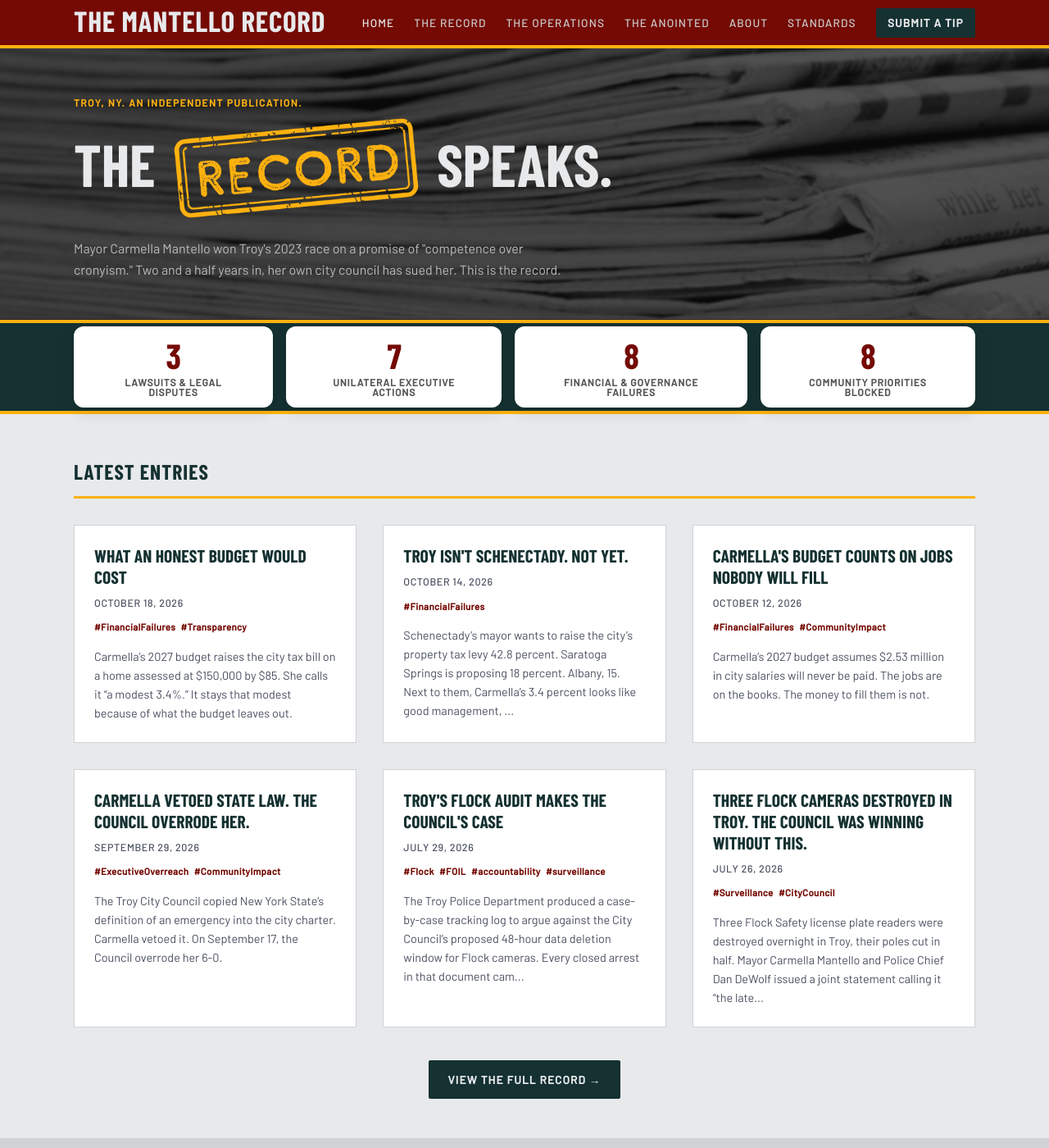
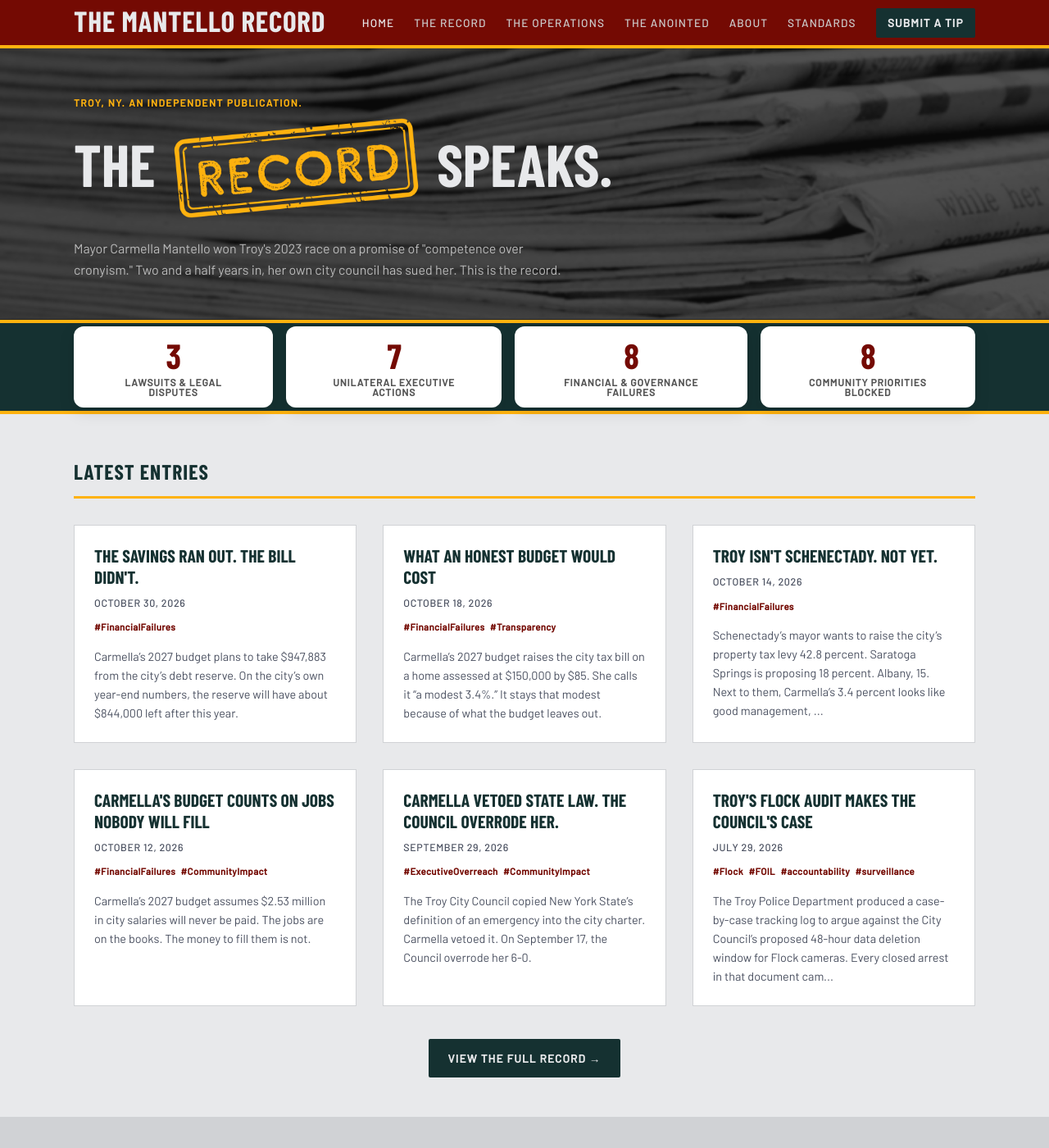
Before and after one commit to MdevitSEC/the-mantello-record, a Jekyll site: the page built from index.html, in a window 1280 px wide and 1400 px high. Shown: the whole window at 82% size. Built offline with Jekyll 4.4.1, drawn with Linux system fonts in a browser that asks for light colours; some web fonts are replaced; part of the change alters nothing that is shown.

Commit message:
Add The Savings Ran Out post and record entry
Co-Authored-By: Claude Opus 5.5 <noreply@anthropic.com>

```diff
--- /dev/null
+++ b/_posts/2026-10-30-savings-ran-out.md
@@ -0,0 +1,128 @@
+---
+layout: post
+title: "The Savings Ran Out. The Bill Didn't."
+date: 2026-10-30
+categories: ["Financial Failures"]
+---
+
+
+Carmella's 2027 budget plans to take $947,883 from the city's debt reserve. On the city's own year-end numbers, the reserve will have about $844,000 left after this year.
+
+Last year she held down the tax rate by paying $2 million of Troy's debt bill out of the same reserve. It held $2,844,434 at the end of 2025.
+
+Short: about $104,000. After that, the reserve is gone, and the full debt payment falls on property taxes.
+
+On October 15, at the Council's first hearing on the 2027 budget, City Auditor Jeff Nesich asked the Administration how much of the city's savings is left. "How much of that is money that can be spent?" Deputy Mayor Seamus Donnelly called the question "a political charade."
+
+---
+
+## How It Worked
+
+Troy pays its debt from a Debt Service Fund. Each year the General Fund sends money in, and the fund can draw on its own savings.
+
+In 2026, Carmella cut the General Fund's payment by $1.70 million and drew $2 million from savings instead. That kept the 2026 rate increase to 1.95%. City debt didn't shrink. The savings paid the bill so property taxes didn't have to.
+
+The reserve has been falling for years:
+
+| Year end | Debt reserve |
+|---|--:|
+| 2022 | $5.1 million |
+| 2023 | $4.40 million |
+| 2024 | $3.94 million |
+| 2025 | $2.84 million |
+
+The 2025 drop includes a $1.13 million adjustment the city's report doesn't explain.
+
+The city's quarterly financial reports leave the Debt Service Fund out. On October 22, the City Auditor asked that they start including it.
+
+For 2027, the General Fund's debt payment goes back up $1,718,444, to $5,200,968. That one line is 30% of the General Fund increase, and the biggest single reason the rate jumps 3.42%.
+
+---
+
+## The Other Savings
+
+Troy's finances are not in crisis. The State Comptroller gave Troy a fiscal stress score of 0, the best possible, for 2024 and 2025. Reserves have been healthy since 2022.
+
+The reserves that earned that score are now being spent. Since the 2026 budget was adopted, the city has drawn $2.15 million from General Fund savings:
+
+| Date | Amount | Purpose |
+|---|--:|---|
+| December 18, 2025 | $750,000 | City Hall move to the Proctor's building |
+| June 18, 2026 | $400,000 | Little Italy Marketplace funding gap |
+| August 20, 2026 | $1,000,000 | General Fund spending (Ordinance 36) |
+
+The December draw is already counted in the city's 2025 year-end figures. The 2026 draws total $1.4 million.
+
+On August 20, Comptroller Michael McNeff couldn't tell the Council how much unassigned fund balance, the money the city can spend freely, was left. "I honestly don't have that number in front of me," he said.
+
+If 2026 doesn't end with a matching surplus, that spendable balance falls to about 10% of spending, the line where the State Comptroller starts counting warning points.
+
+---
+
+## The Question Nobody Answered
+
+Jeff Nesich is the City Auditor, appointed by the Council. Every city payment, about 800 a month, needs his approval. In April, Carmella [declared an emergency](/2026/04/01/emergency-declaration-flock-cameras/) to pay Flock without his sign-off. He and the Council sued.
+
+On October 15, he asked the Administration to confirm the city's savings on the record. Last year's audit, he said, showed about $10 million in unassigned General Fund balance and $33 million in fund balances overall, much of it restricted. He wanted to know how much the city can actually spend.
+
+The Administration wouldn't say. Officials said the figures were in the city's reports and that "nobody over here is saying that that's not accurate," but they "did not come here prepared" to answer. Donnelly told the audience, "Your cronies can laugh behind me." Council President Sue Steele ended it: "Jeff is our staff person. He has every right to be here."
+
+Nesich also couldn't balance the city's budget transfers. The Water Fund sends $2,479,837 to the General Fund, and he couldn't find where the General Fund received it. He called it "probably just a technical matter" and offered to send his questions to the Administration.
+
+A week later, McNeff called it "another upload issue" in the city's financial software, where every line is keyed in by hand, and promised the Council corrected pages.
+
+The Administration wouldn't say how much Troy can spend. On October 22, the city's outside auditors did: $10.1 million.
+
+---
+
+## The Sales Tax That Didn't Come
+
+Sales tax is the General Fund's biggest source of money after property tax. In 2025, Troy budgeted $21.25 million and collected $20,337,897.
+
+Short: $912,103.
+
+For 2026 the Administration set the estimate at $22.0 million, 3.5% above the 2025 *budget*, a number the city never reached. Based on county collections through June, 2026 is on track to fall about $1 million short again.
+
+| Year | Budgeted | Collected |
+|---|--:|--:|
+| 2024 | $20,250,000 | $19,791,373 |
+| 2025 | $21,250,000 | $20,337,897 |
+| 2026 | $22,000,000 | tracking about $1 million short |
+| 2027 (proposed) | $21,600,000 | |
+
+Carmella's message says renegotiating the county sales tax deal "has already begun." No new deal has been signed. The 2027 estimate is still 6.2% above what Troy collected in 2025. If collections match 2025, the General Fund comes up $1,262,103 short.
+
+---
+
+## More Borrowing
+
+General Fund debt rose $9.8 million in a year, to $68.9 million. The 2027 capital plan adds $39.8 million in new borrowing.
+
+It also moves police cars from cash to credit. The $375,000 the city paid for patrol vehicles out of the operating budget drops to zero. The capital plan lists $1.5 million in marked SUVs over five years, paid for with debt. Cars that used to be paid for up front will now carry interest.
+
+Monument Square ($21.95 million), the Riverwalk Trail ($6.5 million), and Congress and Ferry Streets ($5.8 million) were all scheduled for 2026. All three are back in the plan for 2027.
+
+---
+
+## What to Ask
+
+1. What will the debt reserve hold at the end of 2026? Is there enough for the $947,883 the 2027 budget plans to use?
+2. What happens to the tax rate in 2028, when the reserve is gone?
+3. What was the $1.13 million adjustment to the debt reserve in 2025?
+4. What will spendable reserves be at the end of 2026, after $1.4 million in draws this year?
+5. Why is the 2027 sales tax estimate built on budgets instead of collections?
+6. How much of the city's fund balance can be spent? Will the Administration put that number in writing for the City Auditor?
+7. Will the corrected pages for the $2,479,837 Water Fund transfer reach the Council before it votes?
+8. Will the quarterly reports include the Debt Service Fund, the fund whose reserve runs out in 2027?
+
+Each of these choices made one year look better. Spending the reserve held down the 2026 rate. An optimistic sales tax number balanced the books on paper. Moving cars to credit took $375,000 off this year's spending.
+
+Every one of them comes due later. Trojans pay the 2027 rate increase this year, and the 2028 budget opens with no reserve left.
+
+---
+
+**Partisan angle:** Carmella inherited strong reserves. She is spending them to hold down each year's tax rate. Trojans can ask the Council for the 2028 number before it votes.
+
+---
+
+*Sources: [City of Troy, 2027 Proposed Budget](https://www.troyny.gov/DocumentCenter/View/3789) (Mayor's message, p. 1; sales tax revenue, p. 12; General Fund debt, p. 10; interfund transfers, p. 175; Debt Service Fund, p. 255; capital plan, pp. 270 to 272; police vehicles, p. 94); [City of Troy, 2024 to 2026 Adopted Budgets](https://www.troyny.gov/1494/Budgets) (2026 budget, pp. 15, 178); City of Troy 2025 Annual Financial Report filed with the NYS Comptroller; NYS Comptroller, Fiscal Stress Monitoring System (2024, 2025); NYS Comptroller, [Local Sales Tax Collections](https://www.osc.ny.gov/local-government/resources/local-sales-tax-data-reports-and-resources); Troy City Council meetings: December 18, 2025 (Ordinance 75); June 18, 2026 (Ordinance 26); August 20, 2026 (Ordinance 36; Q2 financial report); Troy City Council Finance Committee budget hearings, [October 15, 2026](https://www.youtube.com/watch?v=K7vr24h6Nac) and [October 22, 2026](https://www.youtube.com/watch?v=6lvlzsfWzv4) (Comptroller follow-up; The Bonadio Group, 2025 financial statement audit, Resolution 97)*
--- a/the-record.md
+++ b/the-record.md
@@ -11,6 +11,12 @@ Mayor Carmella Mantello (R) has served as Troy's mayor since January 2024. She p
 ---
 
 ## 2026
+
+### [October 30, 2026 — The Savings Ran Out. The Bill Didn't.](/2026/10/30/savings-ran-out/)
+
+Carmella held down the 2026 tax rate by paying $2 million of Troy's debt bill out of the city's debt reserve. Her 2027 budget plans to take another $947,883 from a reserve that will have about $844,000 left. After that, the full debt payment falls on property taxes. Since the 2026 budget was adopted, the city has drawn $2.15 million from General Fund savings, and the 2027 sales tax estimate sits 6.2% above what Troy collected in 2025. When the City Auditor asked how much of the city's savings can be spent, the Administration wouldn't say. The outside auditors did: $10.1 million.
+
+---
 
 ### [October 18, 2026 — What an Honest Budget Would Cost](/2026/10/18/what-an-honest-budget-would-cost/)
 
```
